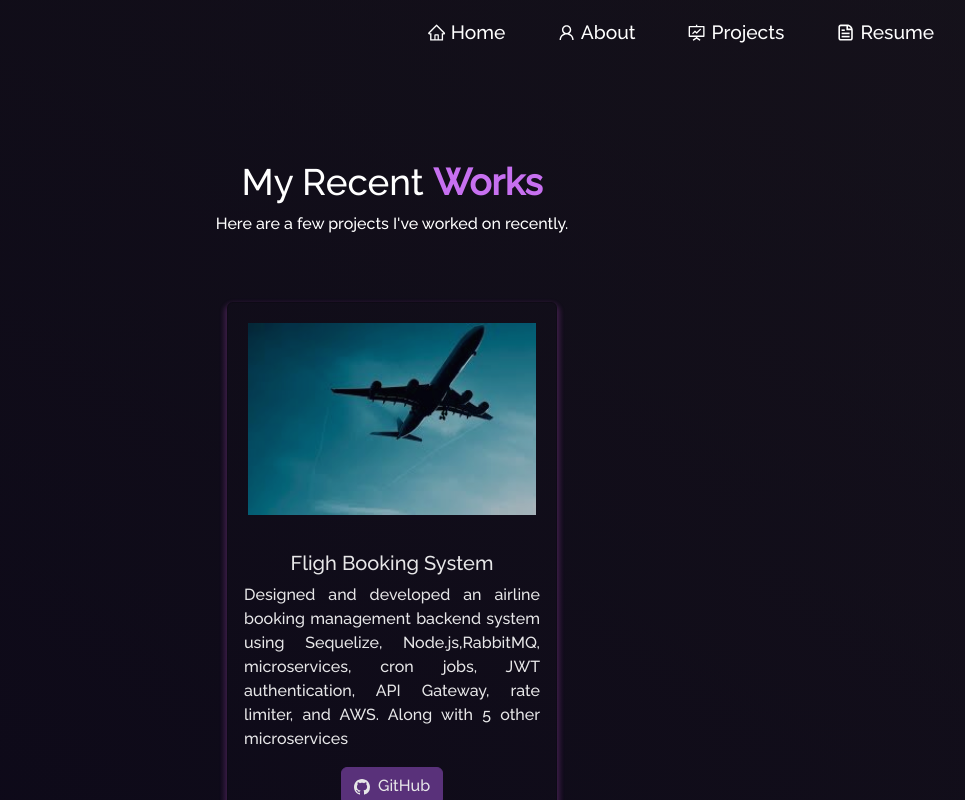
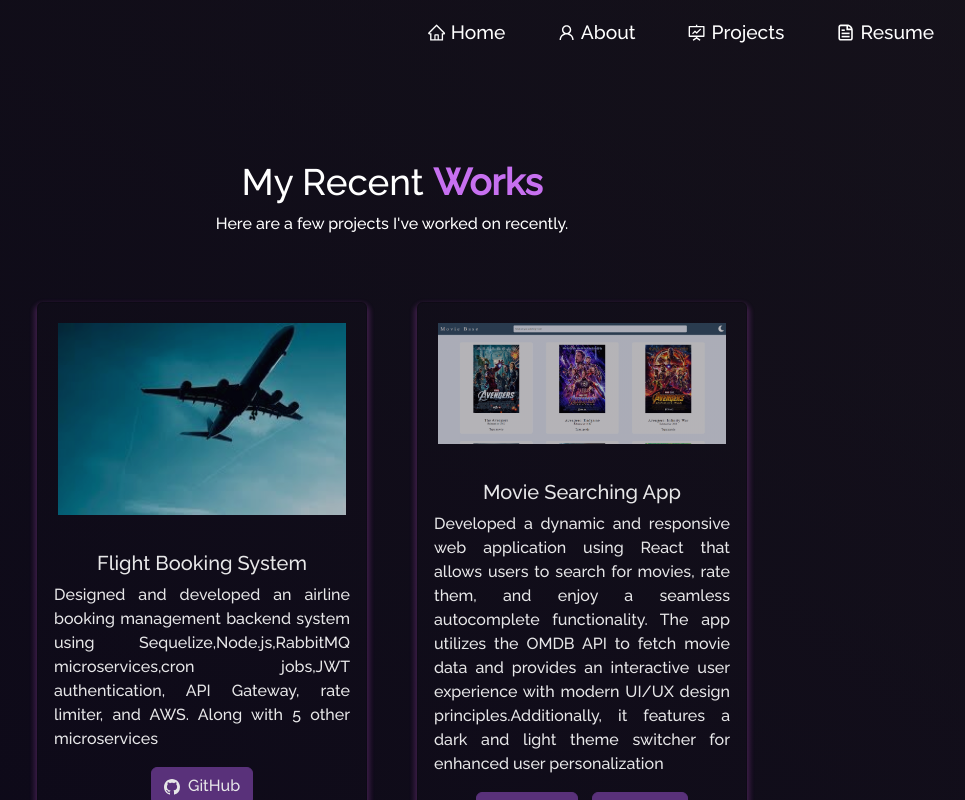
Before and after one commit to inductionotg/portfolio_ritesh_sinha, a React (Vite) app: page /project in a window 1280 px wide. Shown: the top 800 px of the page, without its empty margins (248-1213 px from the left). Built offline with nearby package versions, Linux system fonts and the light colour scheme.

Commit message:
Added new Project

```diff
--- a/src/components/About/Techstack.jsx
+++ b/src/components/About/Techstack.jsx
@@ -8,14 +8,18 @@ import {
   DiMongodb,
   DiPython,
   DiGit,
+  DiHtml5,
+  DiAws
 
 } from "react-icons/di";
+import { DiCss3 } from "react-icons/di";
 import {
   SiRedis,
   SiFirebase,
   SiNextdotjs,
   SiSolidity,
   SiPostgresql,
+  SiTypescript,
 } from "react-icons/si";
 import { TbBrandGolang } from "react-icons/tb";
 
@@ -26,6 +30,10 @@ function Techstack() {
       <Col xs={4} md={2} className="tech-icons">
         <DiJavascript1 />
         <h1>Javascript</h1>
+      </Col>
+      <Col xs={4} md={2} className="tech-icons">
+        <SiTypescript />
+        <h1>TypeScript</h1>
       </Col>
 
       <Col xs={4} md={2} className="tech-icons">
@@ -42,8 +50,20 @@ function Techstack() {
         <h1>MongoDB</h1>
       </Col>
       <Col xs={4} md={2} className="tech-icons">
+        <DiAws />
+        <h1>AWS</h1>
+      </Col>
+      <Col xs={4} md={2} className="tech-icons">
         <SiNextdotjs />
         <h1>NextJS</h1>
+      </Col>
+      <Col xs={4} md={2} className="tech-icons">
+        <DiHtml5 />
+        <h1>HTML</h1>
+      </Col>
+      <Col xs={4} md={2} className="tech-icons">
+        <DiCss3 />
+        <h1>CSS</h1>
       </Col>
       <Col xs={4} md={2} className="tech-icons">
         <DiGit />
@@ -56,6 +76,7 @@ function Techstack() {
       </Col>
       <Col xs={4} md={2} className="tech-icons">
         <SiPostgresql />
+        <h1>SQL</h1>
       </Col>
       <Col xs={4} md={2} className="tech-icons">
         <TbBrandGolang />
@@ -63,6 +84,7 @@ function Techstack() {
       </Col>
       <Col xs={4} md={2} className="tech-icons">
         <CgCPlusPlus />
+        <h1>C++</h1>
       </Col>
 
 
--- a/src/components/Projects/Projects.jsx
+++ b/src/components/Projects/Projects.jsx
@@ -6,7 +6,7 @@ import leaf from "../../Assets/Projects/leaf.png";
 import emotion from "../../Assets/Projects/emotion.png";
 import editor from "../../Assets/Projects/codeEditor.png";
 import download from "../../Assets/Projects/download.jpg";
-import suicide from "../../Assets/Projects/suicide.png";
+import MOVIE from "../../Assets/Projects/MOVIE.png";
 import bitsOfCode from "../../Assets/Projects/blog.png";
 
 function Projects() {
@@ -25,9 +25,20 @@ function Projects() {
             <ProjectCard
               imgPath={download}
               isBlog={false}
-              title="Fligh Booking System"
-              description="Designed and developed an airline booking management backend system using Sequelize, Node.js,RabbitMQ, microservices, cron jobs, JWT authentication, API Gateway, rate limiter, and AWS. Along with 5 other microservices"
+              title="Flight Booking System"
+              description="Designed and developed an airline booking management backend system using Sequelize,Node.js,RabbitMQ microservices,cron jobs,JWT authentication, API Gateway, rate limiter, and AWS. Along with 5 other microservices"
               ghLink="https://github.com/inductionotg/FlightandSearchService"
+
+            />
+          </Col>
+          <Col md={4} className="project-card">
+            <ProjectCard
+              imgPath={MOVIE}
+              isBlog={false}
+              title="Movie Searching App"
+              description="Developed a dynamic and responsive web application using React that allows users to search for movies, rate them, and enjoy a seamless autocomplete functionality. The app utilizes the OMDB API to fetch movie data and provides an interactive user experience with modern UI/UX design principles.Additionally, it features a dark and light theme switcher for enhanced user personalization"
+              ghLink="https://github.com/inductionotg/Movie_OMDB_API"
+              demoLink="https://movie-omdb-api-lemon.vercel.app/"
 
             />
           </Col>
```
Also changed, not shown: src/components/Home/ContactForm.jsx (+8 -8 lines), src/Assets/Projects/MOVIE.png (added).
